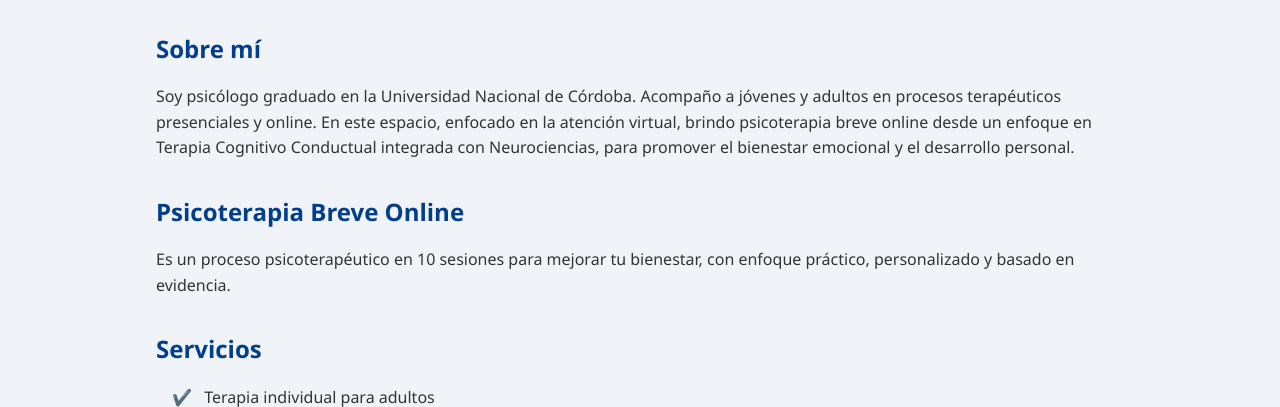
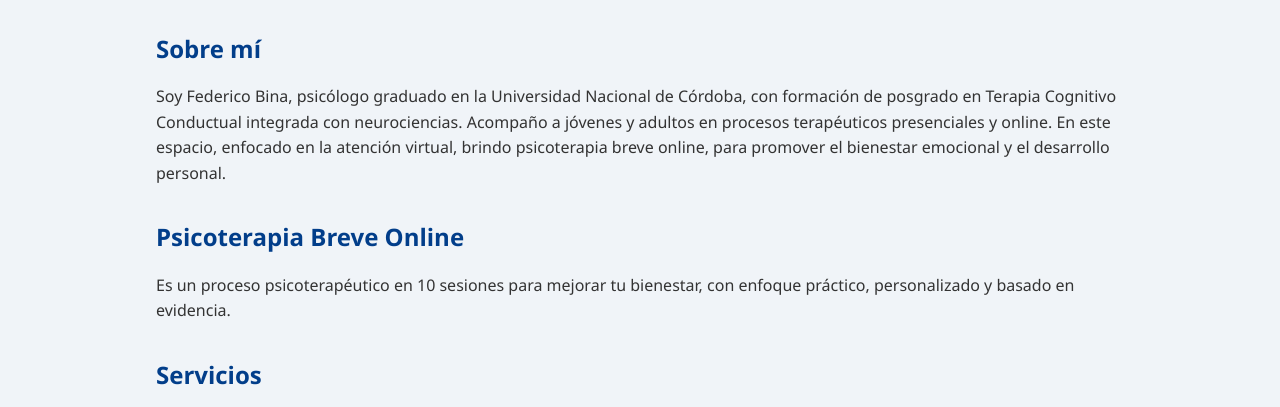
Before and after one commit to LumioKromus/psicozona, a plain HTML site: page index.html in a window 1280 px wide. Shown: the part 365-772 px from the top of the page. Drawn offline with Linux system fonts and the light colour scheme.

Commit message:
asd123
asd123

```diff
--- a/index.html
+++ b/index.html
@@ -197,7 +197,7 @@ header p {
 
     <section class="section">
       <h2>Sobre mí</h2>
-      <p>Soy psicólogo graduado en la Universidad Nacional de Córdoba. Acompaño a jóvenes y adultos en procesos terapéuticos presenciales y online. En este espacio, enfocado en la atención virtual, brindo psicoterapia breve online desde un enfoque en Terapia Cognitivo Conductual integrada con Neurociencias, para promover el bienestar emocional y el desarrollo personal.</p>
+      <p>Soy Federico Bina, psicólogo graduado en la Universidad Nacional de Córdoba, con formación de posgrado en Terapia Cognitivo Conductual integrada con neurociencias. Acompaño a jóvenes y adultos en procesos terapéuticos presenciales y online. En este espacio, enfocado en la atención virtual, brindo psicoterapia breve online, para promover el bienestar emocional y el desarrollo personal.</p>
     </section>
 
     <section class="section">
```
